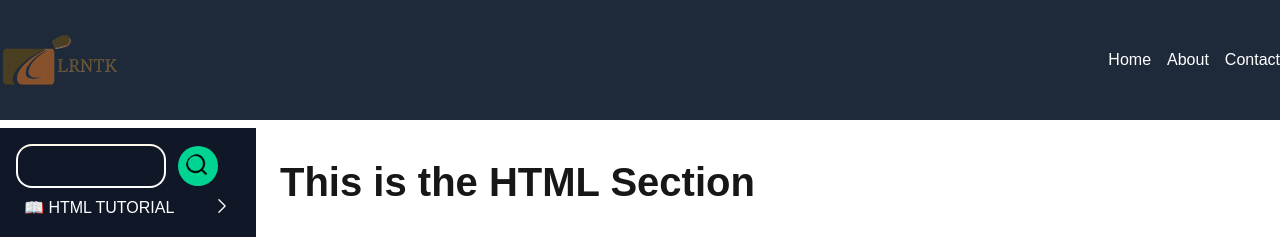
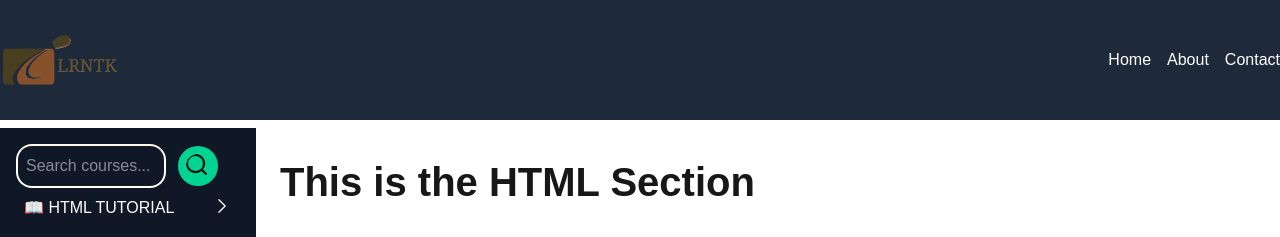
Before and after one commit to Fynova-Technologies/lrntk, a Next.js app: page /docs/html in a window 1280 px wide. Both pictures are taken after a click on the picture 36 px from the left and 164 px from the top of the page. Shown: the top 237 px of the page. Built offline with nearby package versions, Linux system fonts and the light colour scheme.

Commit message:
added search functionality in the search bar

```diff
--- a/components/Search.tsx
+++ b/components/Search.tsx
@@ -1,22 +1,82 @@
 "use client"
 
 import Image from "next/image";
-import { useState } from "react";
+import { useState, useEffect } from "react";
+import { useRouter } from "next/navigation";
 
 
-const SearchBar = ()=>{
+interface SidebarContent {
+  pk_id: number;
+  child_title: string;
+}
+
+interface SidebarItem {
+  id: number;
+  dropdown_title: string;
+  contents: SidebarContent[];
+}
+
+interface SearchBarProps {
+  courses: SidebarItem[];
+}
+
+const SearchBar: React.FC<SearchBarProps> =  ({courses})=>{
     const [SearchIsOpen,setSearchOpen] = useState(false)
+    const [query,setQuery] = useState("")
+    const [filteredCourses, setFilteredCourses] = useState<SidebarContent[]>([]); // Corrected line
+    const router = useRouter();
+
+
 
     function handleOnClick(){
         setSearchOpen(!SearchIsOpen)
     }
 
+    useEffect(() => {
+        if (query.trim() === "") {
+          setFilteredCourses([]);
+          return;
+        }
+
+        const results = courses
+          .flatMap((course) => course.contents)
+          .filter((content) =>
+            content.child_title.toLowerCase().includes(query.toLowerCase())
+          );
+
+        setFilteredCourses(results);
+      }, [query,courses]);
+
+      const handleSelectCourse = (pk_id:number) => {
+        router.push(`/docs/html/introduction?pk_id=${pk_id}`);
+      };
+
     return(
 
         <div className="w-full">
             <div className="flex items-center">
-                <input className={`mr-3 p-2 border-2 w-[150px] border-t-amber-50 rounded-2xl ${SearchIsOpen?"flex":"hidden"}`} ></input>
-                <Image src={"/loupe.png"} onClick={handleOnClick} height={800} width={900} alt="Search"  className="bg-emerald-400 hover:bg-blue-300 hover:cursor-pointer p-2 rounded-3xl h-10 w-10"/>
+                <input onChange={(e)=>{setQuery(e.target.value)}} type="text"
+                    placeholder="Search courses..."
+                    value={query} className={`mr-3 p-2 border-2 w-[150px]
+                    border-t-amber-50 rounded-2xl ${SearchIsOpen?"flex":"hidden"}`} >
+                </input>
+                <div className="overflow-y-auto ">
+                  {filteredCourses.length > 0 && (
+                    <ul className="absolute left-0 w-full max-h-44 m-10 bg-blue-600 border-gray-300 rounded-xl mt-1 shadow-lg overflow-y-scroll">
+                      {filteredCourses.map((course) => (
+                        <li
+                          key={course.pk_id}
+                          onClick={() => handleSelectCourse(course.pk_id)}
+                          className="p-4 overflow-auto cursor-pointer hover:bg-gray-200"
+                        >
+                          {course.child_title}
+                        </li>
+                      ))}
+                    </ul>
+                  )}
+              </div>
+                <Image src={"/loupe.png"} onClick={handleOnClick}
+                     height={800} width={900} alt="Search"  className="bg-emerald-400 hover:bg-blue-300 hover:cursor-pointer p-2 rounded-3xl h-10 w-10"/>
             </div>
         </div>
 
--- a/components/sidebar.tsx
+++ b/components/sidebar.tsx
@@ -67,18 +67,20 @@ const Sidebar = ({ isOpen }: SidebarProps) => {
     `}
     >
 
-      <div className="w-64">
-        <SearchBar/>
-      </div>
+        <div className="w-64">
+          <SearchBar courses={sideBarContents} />
+        </div>
       {/* Docs Section */}
       <div className="mb-32">
         {sideBarContents.map((sidebar,index)=>(
+
           <div key={index}>
           <button
           key={index}
           className="flex justify-between w-full text-left p-2 hover:bg-gray-700 rounded"
           onClick={() => toggleSection(sidebar.dropdown_title)}
         >
+
           <span>📖 {sidebar.dropdown_title}</span>
           {openSections[sidebar.dropdown_title] ? (
             <ChevronDownIcon className="w-5 h-5" />
```
